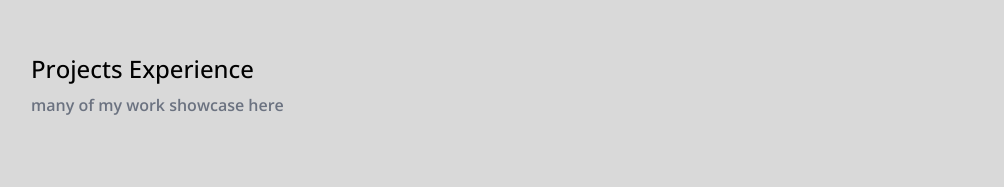
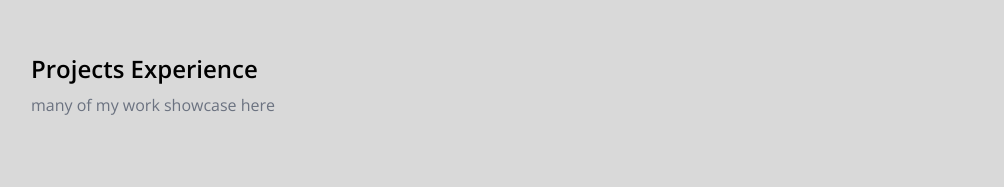
Before and after one commit to Yeansovanvathana/Portfolio_V2, a Next.js app: page / in a window 1280 px wide. Shown: the part 2532-2719 px from the top of the page, without its empty margins (89-1093 px from the left). Built offline with nearby package versions, Linux system fonts and the light colour scheme.

Commit message:
Update font weight

```diff
--- a/components/Project.jsx
+++ b/components/Project.jsx
@@ -17,9 +17,9 @@ export const Project = () => {
       className="lg:h-full flex justify-center items-center "
     >
       <div className="max-w-screen-xl mx-auto lg:px-20 w-full mt-20">
-        <div className="p-5 px-10 md:text-start text-center font-semibold">
+        <div className="p-5 px-10 md:text-start text-center">
           <motion.h2
-            className="text-2xl font-medium py-2"
+            className="text-2xl  font-semibold py-2"
             initial={{ opacity: 0, x: -50 }}
             animate={{ opacity: 1, x: 0 }}
             transition={{ duration: 1 }}
@@ -30,7 +30,7 @@ export const Project = () => {
             initial={{ opacity: 0, x: -50 }}
             animate={{ opacity: 1, x: 0 }}
             transition={{ delay: 0.2, duration: 0.5 }}
-            className="text-xl md:text-base text-gray-500"
+            className="text-sm md:text-base text-gray-500"
           >
             many of my work showcase here
           </motion.h3>
```
